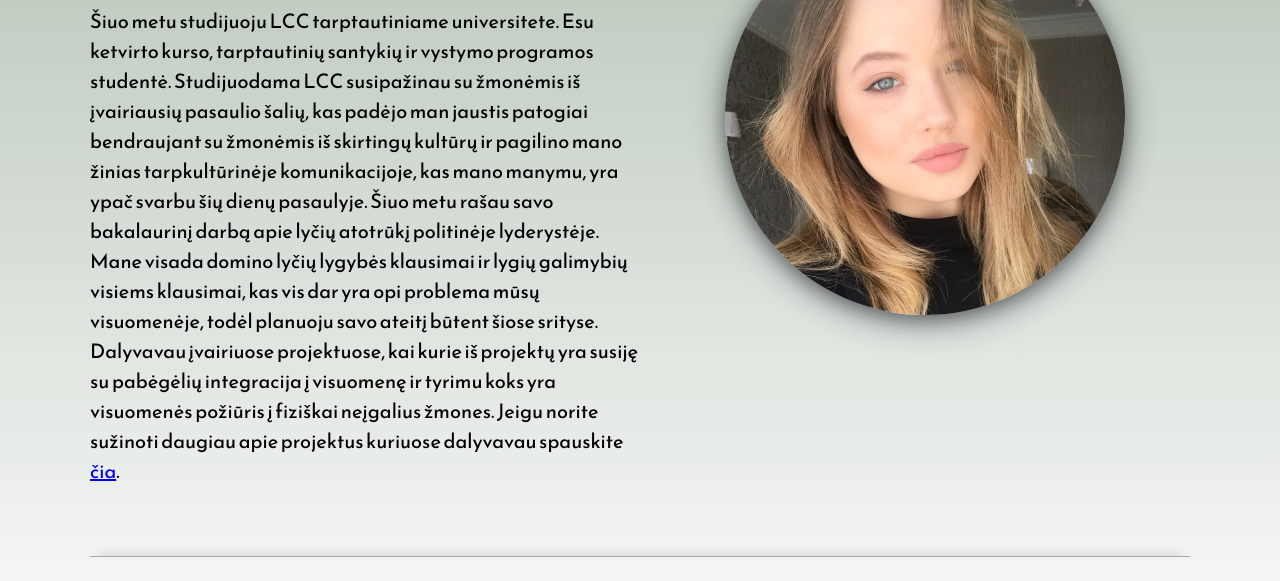
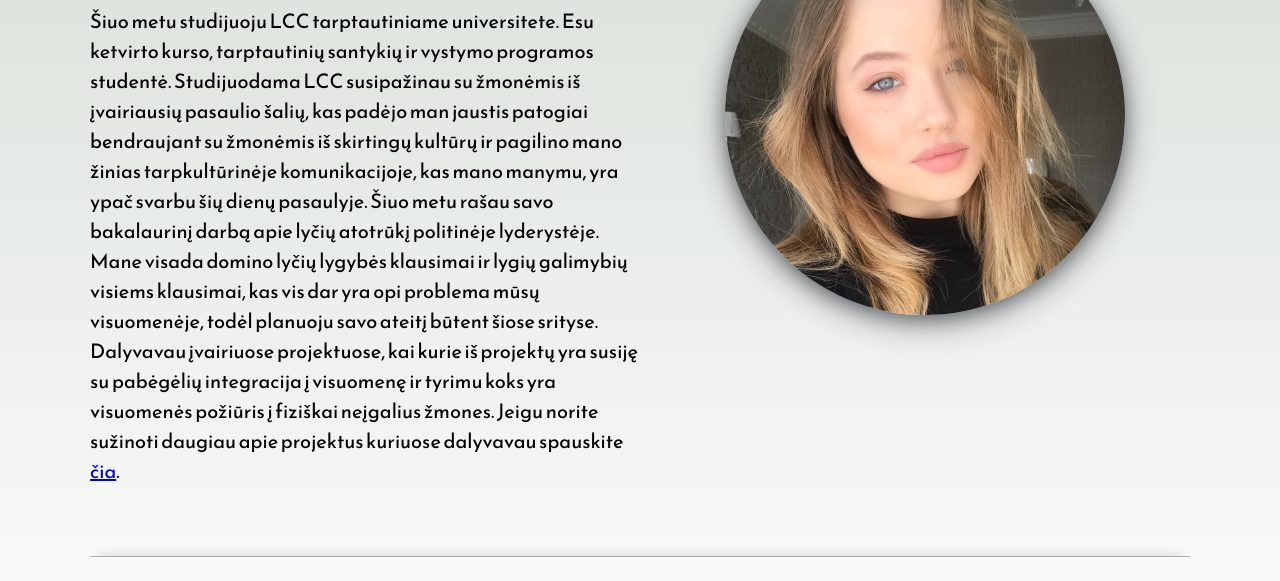
Before and after one commit to Pviktorija/pviktorija.github.io, a plain HTML site: page index.html in a window 1280 px wide. Shown: the part 281-862 px from the top of the page. Drawn offline with Linux system fonts and the light colour scheme.

Commit message:
Add files via upload

```diff
--- a/style.css
+++ b/style.css
@@ -1,5 +1,5 @@
 body {
-	background: linear-gradient(to bottom, #abbaab, #ffffff);
+	background: linear-gradient(to bottom,#d1d9d1 , #ffffff);
 	margin: 0;
 	font-family: 'Reem Kufi', sans-serif;
 }
```
